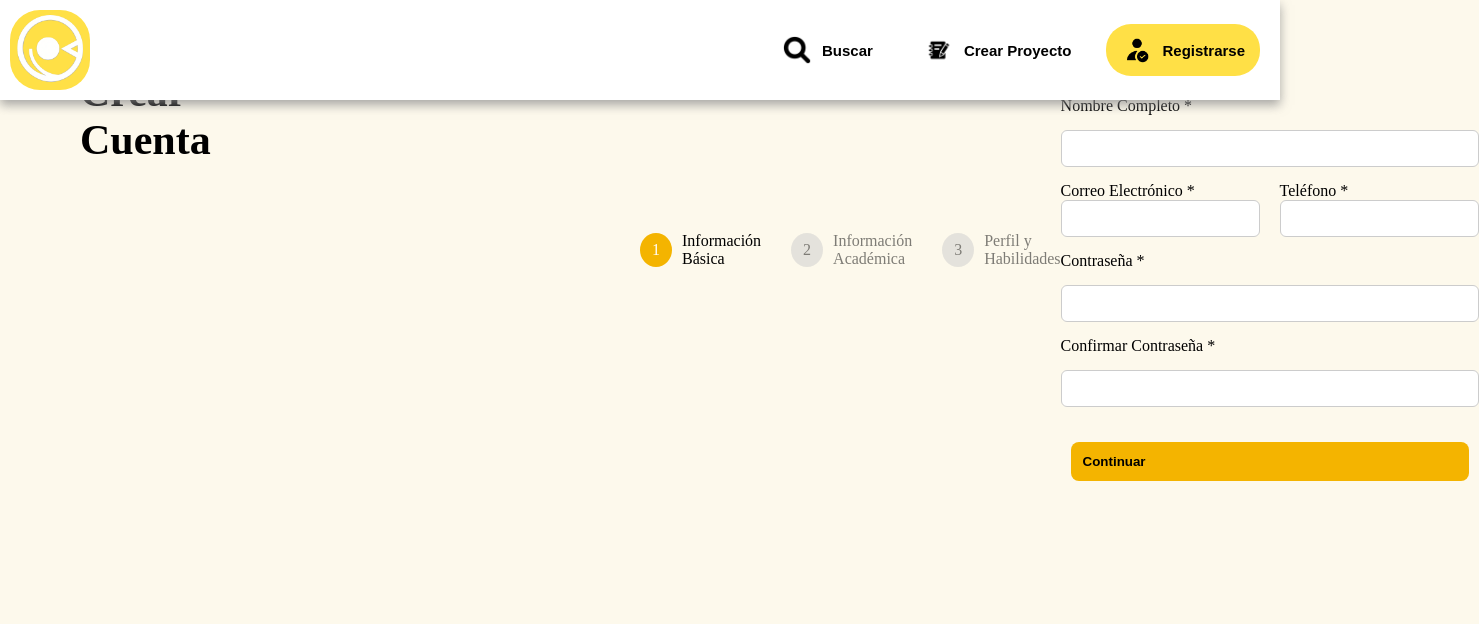
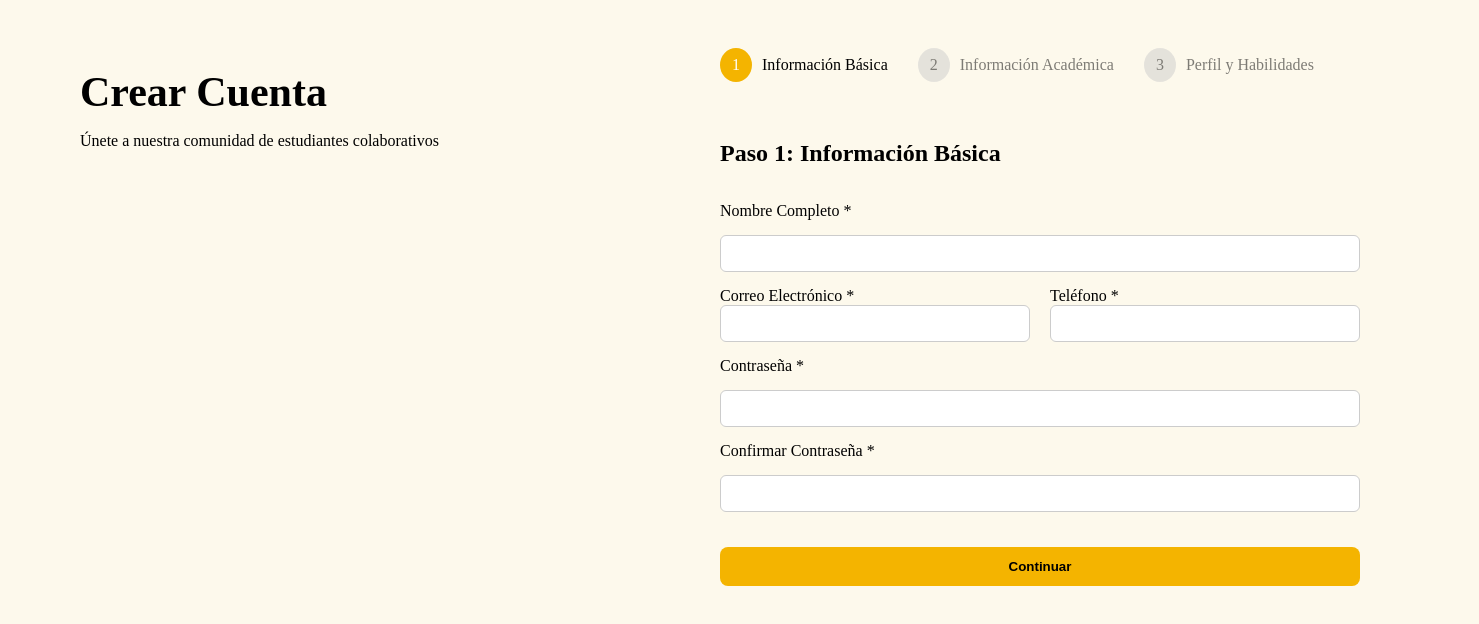
Before and after one commit to vicentt16/WorkPalFrontEnd, a React (Vite) app in the folder WorkPal/: page / in a window 1280 px wide. Shown: the top 624 px of the page, 1479 px wide, since content can reach past the window. Built offline with nearby package versions, Linux system fonts and the light colour scheme.

Commit message:
Cambios 4
Cambios 4

```diff
--- a/WorkPal/index.html
+++ b/WorkPal/index.html
@@ -4,7 +4,7 @@
     <meta charset="UTF-8" />
     <link rel="icon" type="image/svg+xml" href="/vite.svg" />
     <meta name="viewport" content="width=device-width, initial-scale=1.0" />
-    <title>workpal</title>
+    <title>WorkPal</title>
   </head>
   <body>
     <div id="root"></div>
--- a/WorkPal/src/App.jsx
+++ b/WorkPal/src/App.jsx
@@ -13,7 +13,7 @@ function App() {
 
 export default App
 */
-import RegisterUser from "./Pages/RegisterUser";
+import RegisterUser from "./Pages/RegisterUser.jsx";
 
 function App() {
   return (
--- a/WorkPal/src/main.jsx
+++ b/WorkPal/src/main.jsx
@@ -1,4 +1,4 @@
-import { StrictMode } from 'react'
+/*import { StrictMode } from 'react'
 import { createRoot } from 'react-dom/client'
 import './index.css'
 import App from './App.jsx'
@@ -9,4 +9,14 @@ createRoot(document.getElementById('root')).render(
     <ProjectUpperBar />
     <App />
   </StrictMode>,
-)
+)*/
+import React from "react";
+import ReactDOM from "react-dom/client";
+import RegisterUser from "./Pages/RegisterUser";
+import "./index.css";
+
+ReactDOM.createRoot(document.getElementById("root")).render(
+  <React.StrictMode>
+    <RegisterUser />
+  </React.StrictMode>
+);
```
